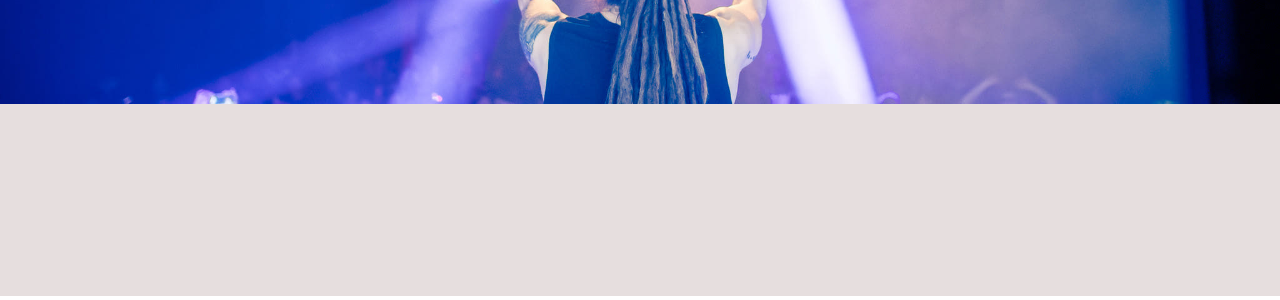
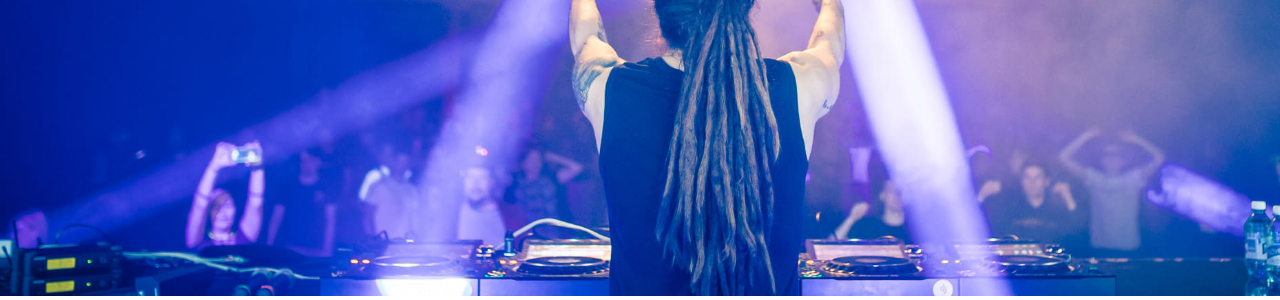
Before and after one commit to lyytkon/LightBringersOy, a plain HTML site: page index.html in a window 1280 px wide. Shown: the part 426-726 px from the top of the page. Drawn offline with Linux system fonts and the light colour scheme.

Commit message:
taustakuvan muutoksia

```diff
--- a/tyyli.css
+++ b/tyyli.css
@@ -316,7 +316,7 @@ footer{
     #etusivu {
         background-image: url(DJTaustakuva.jpg);
         background-size: cover;
-        height: 600px;
+        height: 100vh;
     }
     #alisivut {
         background-image: url(DJTaustakuva.jpg);
@@ -393,7 +393,7 @@ footer{
     #etusivu {
         background-image: url(DJTaustakuva.jpg);
         background-size: cover;
-        height: 500px;
+        height: 100vh;
     }
     #alisivut {
         background-image: url(DJTaustakuva.jpg);
```
